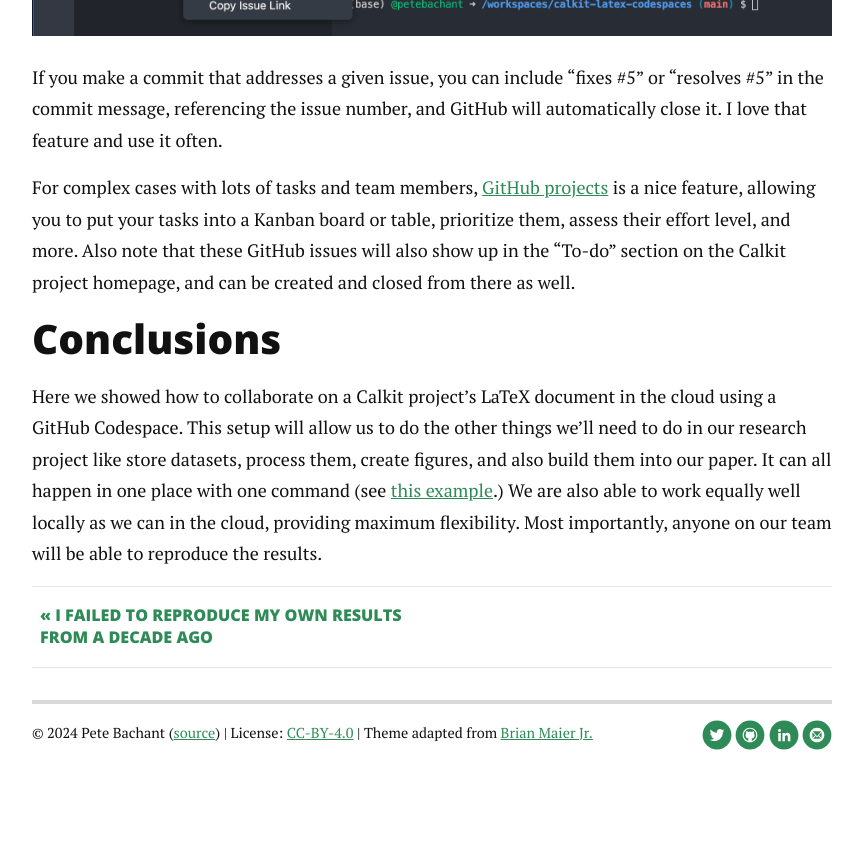
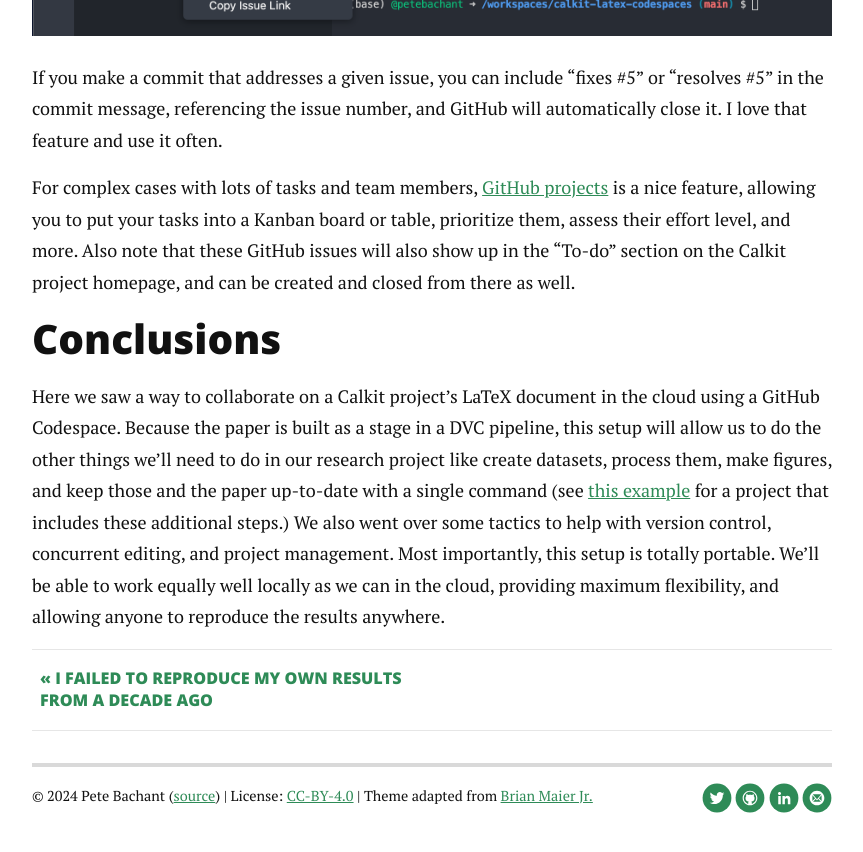
Before and after one commit to petebachant/petebachant.github.io, a Jekyll site: the page built from _posts/2024-12-13-latex-collab.markdown, in a window 1280 px wide and 900 px high, scrolled down 9952 px. Shown: the top 852 px of the window, without its empty margins (208-1071 px from the left). Built offline with Jekyll 4.4.1, drawn with Linux system fonts in a browser that asks for light colours; nearby versions of some CDN libraries; comment, search, counter and statistics services are not loaded; some of the changed text lies outside the part shown.

Commit message:
Tweak conclusions

```diff
--- a/_posts/2024-12-13-latex-collab.markdown
+++ b/_posts/2024-12-13-latex-collab.markdown
@@ -248,7 +248,7 @@ completely backing up the project.
 Later on,
 if you end up adding things like large data files for analysis,
 or even photos and videos from an experiment,
-these can also be versioned in DVC and
+these can also be versioned with DVC and
 backed up in the Calkit Cloud.
 
 ## Collaborate concurrently
@@ -341,15 +341,20 @@ and can be created and closed from there as well.
 
 ## Conclusions
 
-Here we showed how to collaborate on a Calkit project's LaTeX document
+Here we saw a way to collaborate on a Calkit project's LaTeX document
 in the cloud using a GitHub Codespace.
-This setup will allow us to do the other things we'll
-need to do in our research project like store datasets,
-process them, create figures,
-and also build them into our paper.
-It can all happen in one place with one command
-(see [this example](https://calkit.io/calkit/example-basic).)
-We are also able to work equally well locally as we can in the cloud,
-providing maximum flexibility.
+Because the paper is built as a stage in a DVC pipeline,
+this setup will allow us to do the other things we'll
+need to do in our research project like create datasets,
+process them, make figures,
+and keep those and the paper up-to-date with a single command
+(see [this example](https://calkit.io/calkit/example-basic) for a
+project that includes these additional steps.)
+We also went over some tactics to help with version control,
+concurrent editing,
+and project management.
 Most importantly,
-anyone on our team will be able to reproduce the results.
+this setup is totally portable.
+We'll be able to work equally well locally as we can in the cloud,
+providing maximum flexibility,
+and allowing anyone to reproduce the results anywhere.
```
